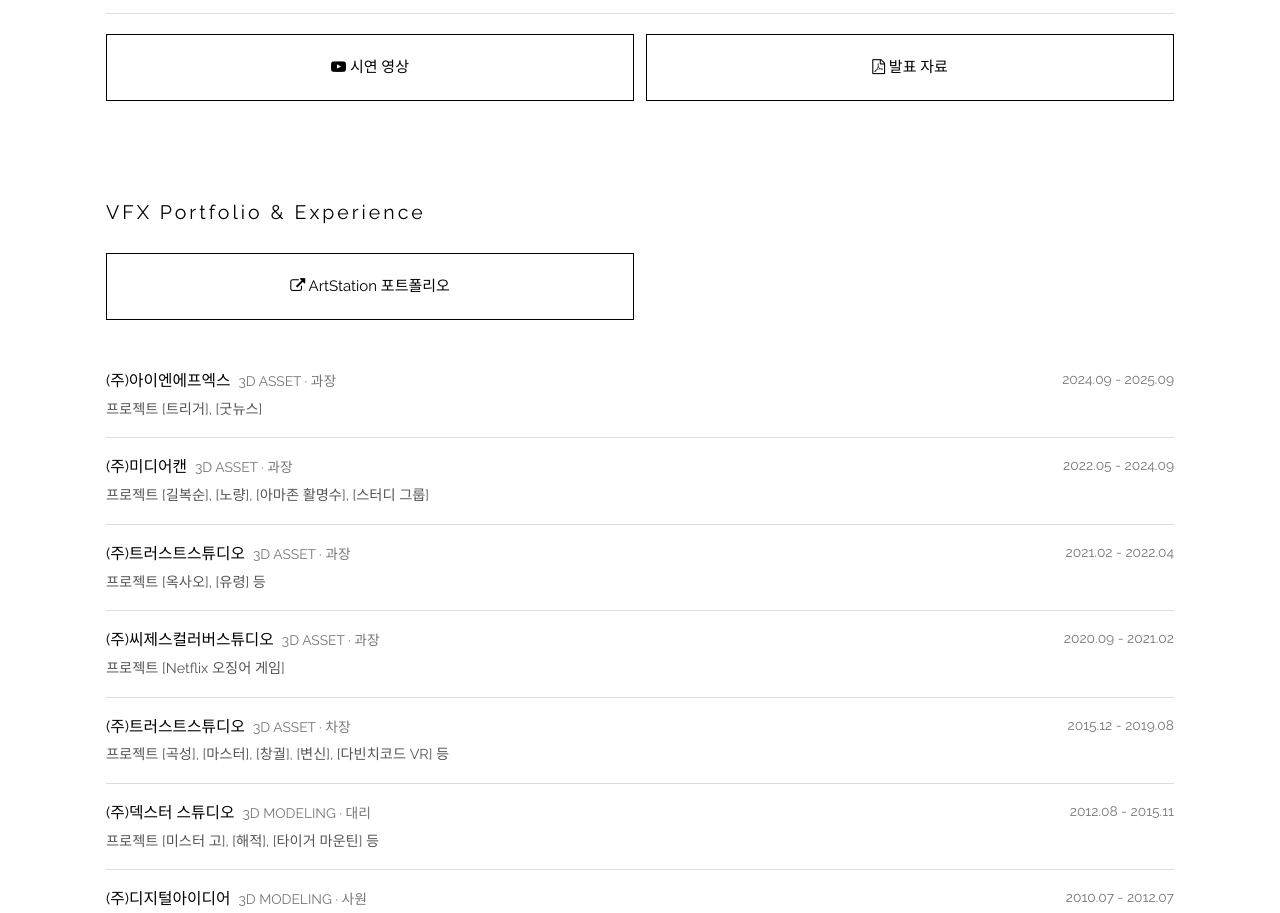
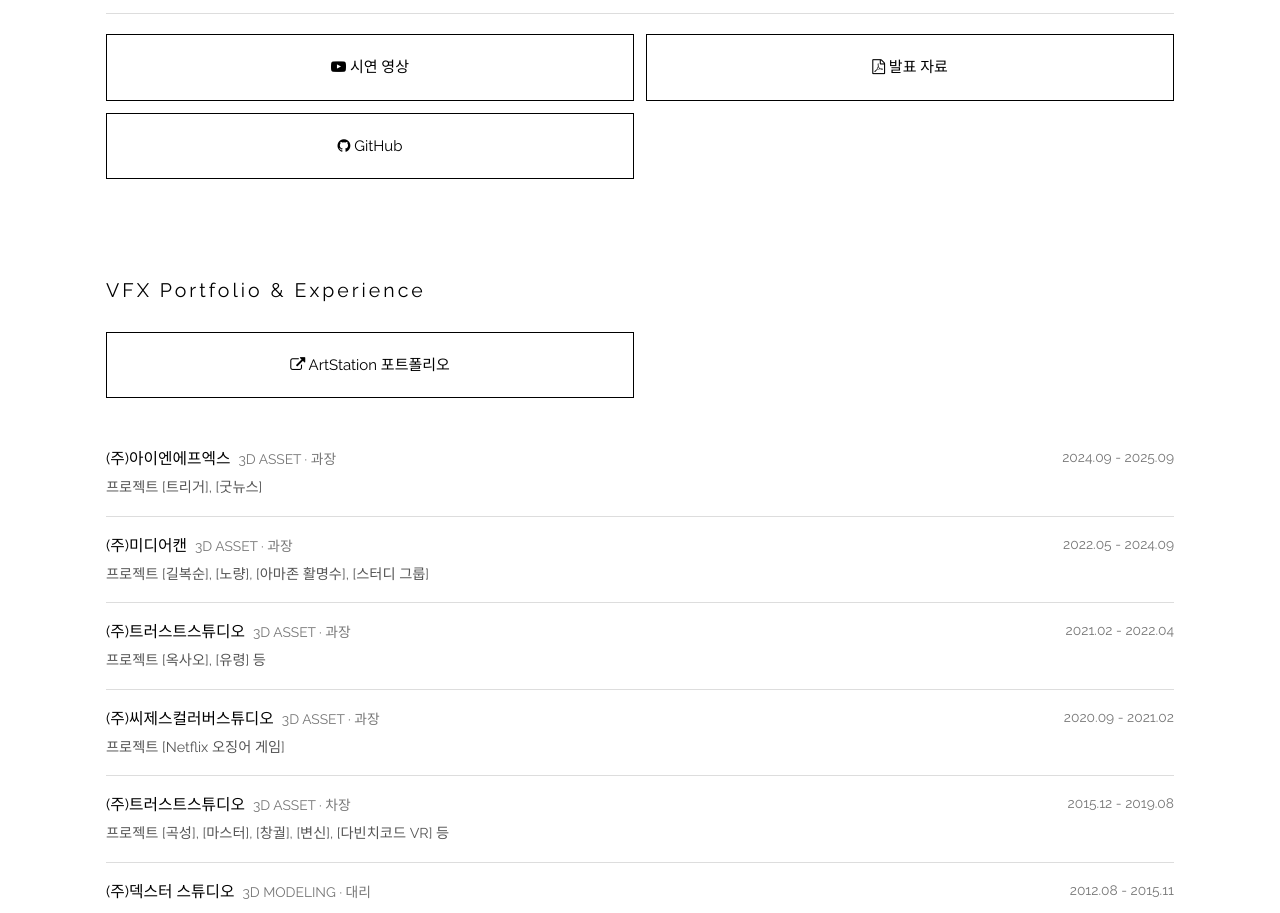
Before and after one commit to vincecater1030/vincecater1030.github.io, a plain HTML site: page index.html in a window 1280 px wide. Shown: the part 2200-3113 px from the top of the page. Drawn offline with nearby package versions, Linux system fonts and the light colour scheme; a web font is replaced by a local one.

Commit message:
Update index.html

```diff
--- a/index.html
+++ b/index.html
@@ -265,7 +265,7 @@
             <a href="https://youtu.be/uQPvetHl73E" target="_blank" rel="noopener"><i class="fa fa-youtube-play"></i> 시연 영상</a>
             <a href="dugout/DUGOUT_presentation.pdf" target="_blank"><i class="fa fa-file-pdf-o"></i> 발표 자료</a>
             <!-- 깃헙 주소 생기면 아래 줄 앞뒤의 주석 표시를 지우고 주소를 넣으세요 -->
-            <!-- <a href="여기에_깃헙주소" target="_blank" rel="noopener"><i class="fa fa-github"></i> GitHub</a> -->
+         <a href="https://github.com/Dug-out/dugout" target="_blank" rel="noopener"><i class="fa fa-github"></i> GitHub</a>
             <!-- 서비스 주소(Vercel)도 똑같이 -->
             <!-- <a href="여기에_서비스주소" target="_blank" rel="noopener"><i class="fa fa-mobile"></i> 앱 실행해보기</a> -->
           </div>
```
